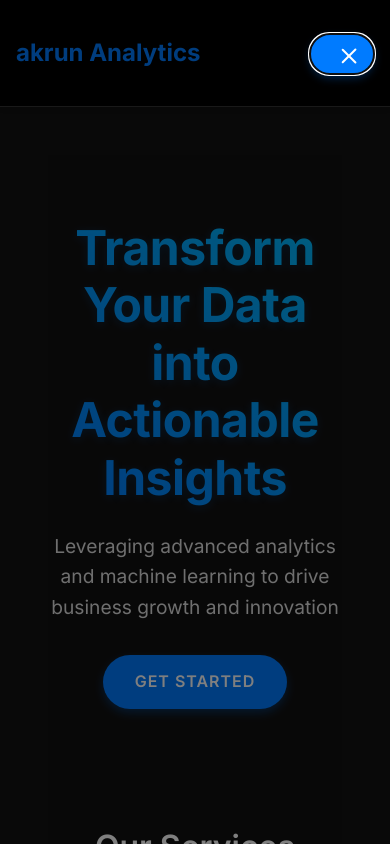
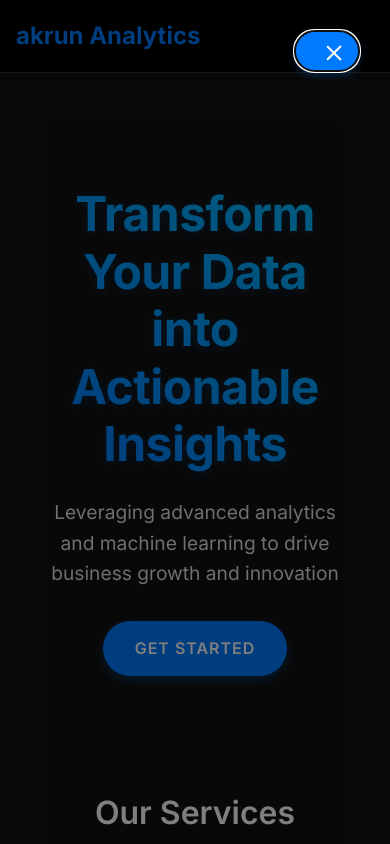
Before and after one commit to akrun1/akrunanalytics, a React (Vite) app: page / in a window 390 px wide. Both pictures are taken after a click on the button "Toggle navigation menu". Built offline with nearby package versions, Linux system fonts and the light colour scheme; no server answers.

Commit message:
Complete overhaul of mobile menu implementation using transform instead of right positioning

```diff
--- a/src/App.css
+++ b/src/App.css
@@ -170,28 +170,23 @@ img {
 /* Mobile menu toggle button */
 .mobile-menu-container {
   display: none;
-  position: relative;
 }
 
 .mobile-menu-toggle {
-  display: flex;
-  justify-content: center;
-  align-items: center;
+  display: none;
   width: 40px;
   height: 40px;
   background-color: var(--primary-color);
   border: none;
   border-radius: 50%;
   cursor: pointer;
-  padding: 0;
-  z-index: 1000;
-  transition: background-color 0.3s ease;
+  position: fixed;
+  top: 15px;
+  right: 15px;
+  z-index: 1001;
+  justify-content: center;
+  align-items: center;
   box-shadow: 0 2px 5px rgba(0, 0, 0, 0.2);
-  position: relative;
-}
-
-.mobile-menu-toggle:hover {
-  background-color: #0062cc;
 }
 
 .hamburger {
@@ -232,7 +227,12 @@ img {
   right: 0;
   bottom: 0;
   background-color: rgba(0, 0, 0, 0.5);
-  z-index: 99;
+  z-index: 998;
+  display: none;
+}
+
+.menu-overlay.active {
+  display: block;
 }
 
 /* Main Content Layout */
@@ -457,62 +457,70 @@ img {
     font-size: 2rem;
   }
 
+  /* Mobile header */
+  .header {
+    padding: 1rem 0;
+  }
+
   .header .container {
     flex-direction: row;
-    justify-content: space-between;
+    justify-content: flex-start;
     align-items: center;
-    padding: 1rem;
-    position: relative;
+    padding: 0 1rem;
   }
 
-  .mobile-menu-container {
-    display: block;
-    position: relative;
-    z-index: 1000;
+  /* Mobile menu button */
+  .mobile-menu-toggle {
+    display: flex;
   }
 
+  /* Mobile navigation */
   .main-nav {
+    display: block;
     position: fixed;
     top: 0;
-    right: -100%;
-    width: 250px;
+    right: -280px;
+    width: 280px;
     height: 100vh;
     background-color: #111;
-    box-shadow: -2px 0 5px rgba(0, 0, 0, 0.3);
-    transition: right 0.3s ease;
-    z-index: 999;
-    padding: 80px 20px 20px;
+    box-shadow: -5px 0 15px rgba(0, 0, 0, 0.2);
+    transition: transform 0.3s ease-in-out;
+    z-index: 1000;
+    padding: 80px 0 30px;
     overflow-y: auto;
   }
 
   .main-nav.open {
-    right: 0;
+    transform: translateX(-280px);
   }
 
   .main-nav ul {
     flex-direction: column;
-    padding: 1rem;
-    margin-top: 1rem;
+    padding: 0;
+    margin: 0;
   }
 
   .main-nav li {
-    margin: 0.8rem 0;
+    margin: 0;
+    padding: 0;
     width: 100%;
-    list-style: none;
+    border-bottom: 1px solid #333;
   }
 
   .main-nav a {
     display: block;
-    padding: 0.8rem 1rem;
     width: 100%;
-    font-size: 1.2rem;
-    background-color: #1a1a1a;
-    border-radius: 4px;
-    text-align: center;
+    padding: 15px 20px;
+    font-size: 16px;
+    color: white;
+    text-align: left;
+    background-color: transparent;
+    border-radius: 0;
   }
 
   .main-nav a:hover {
-    background-color: #333;
+    background-color: #222;
+    color: var(--primary-color);
   }
 }
 
--- a/src/App.jsx
+++ b/src/App.jsx
@@ -154,7 +154,8 @@ function App() {
       <header className="header">
         <div className="container">
           <Link to="/" className="logo">akrun Analytics</Link>
-          <div className="mobile-menu-container">
+
+          {/* Mobile Menu Button - Now sits outside the container for fixed positioning */}
           <button
             className="mobile-menu-toggle"
             onClick={toggleMobileMenu}
@@ -166,7 +167,8 @@ function App() {
               <span></span>
             </div>
           </button>
-          </div>
+
+          {/* Navigation Menu */}
           <nav className={`main-nav ${mobileMenuOpen ? 'open' : ''}`}>
             <ul>
               <li><a href="#services" onClick={() => setMobileMenuOpen(false)}>Services</a></li>
@@ -175,7 +177,12 @@ function App() {
               <li><a href="#contact" onClick={() => setMobileMenuOpen(false)}>Contact</a></li>
             </ul>
           </nav>
-          {mobileMenuOpen && <div className="menu-overlay" onClick={toggleMobileMenu}></div>}
+
+          {/* Overlay that appears when menu is open */}
+          <div
+            className={`menu-overlay ${mobileMenuOpen ? 'active' : ''}`}
+            onClick={toggleMobileMenu}
+          ></div>
         </div>
       </header>
 
```
Lines whose indentation alone changed are shown as unchanged.
